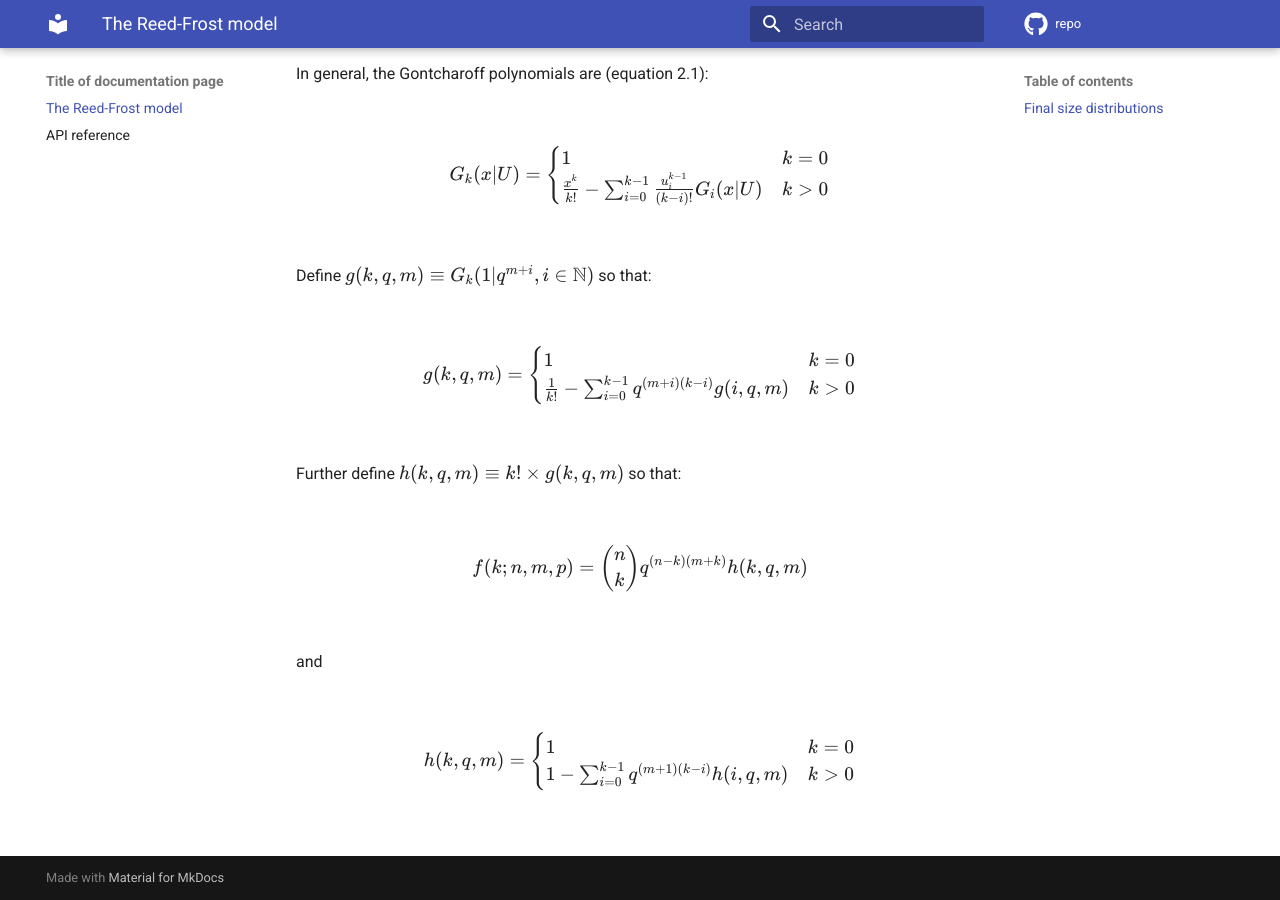
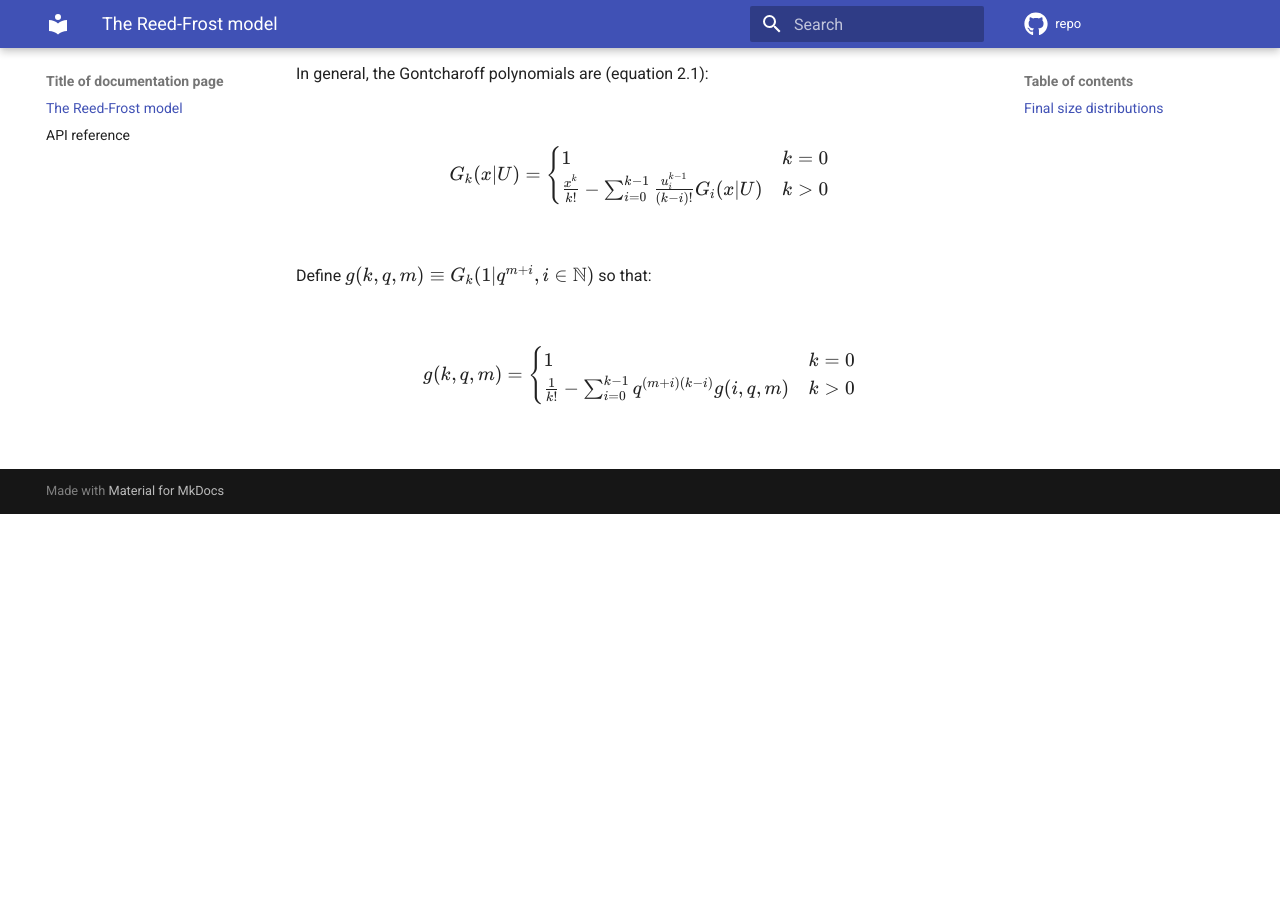
Before and after one commit to CDCgov/reedfrost, an MkDocs documentation site: the page built from docs/index.md, in a window 1280 px wide and 900 px high, scrolled down 980 px. Built offline with MkDocs 1.6.1 and Material for MkDocs 9.7.7, drawn with Linux system fonts in a browser that asks for light colours; comment, search, counter and statistics services are not loaded; after the commit the page ends 1494 px from its top, so only the background shows below that.

Commit message:
remove h function

````diff
--- a/docs/index.md
+++ b/docs/index.md
@@ -45,18 +45,3 @@ g(k, q, m) = \begin{cases}
   \frac{1}{k!} - \sum_{i=0}^{k-1} q^{(m+i)(k-i)} g(i, q, m) & k > 0
 \end{cases}
 ```
-
-Further define $h(k, q, m) \equiv k! \times g(k, q, m)$ so that:
-
-$$
-f(k; n, m, p) = \binom{n}{k} q^{(n-k)(m+k)} h(k, q, m)
-$$
-
-and
-
-```math
-h(k, q, m) = \begin{cases}
-  1 & k = 0 \\
-  1 - \sum_{i=0}^{k-1} q^{(m+1)(k-i)} h(i, q, m) & k > 0
-\end{cases}
-```
````
